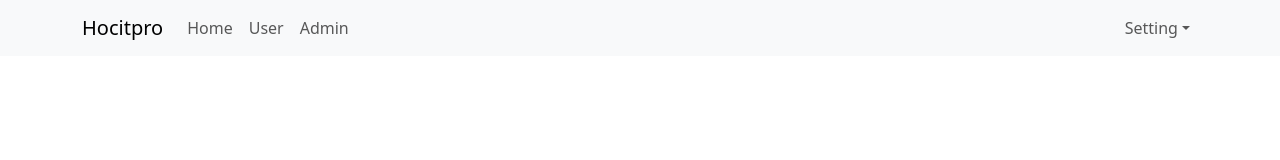
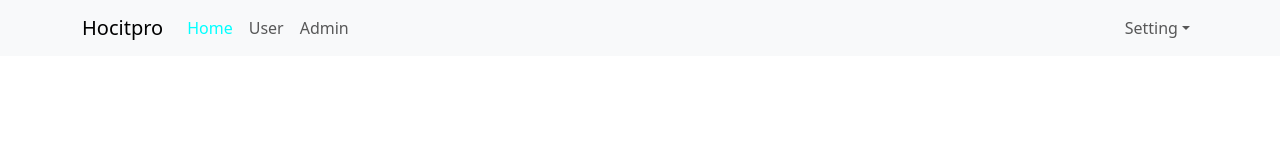
Before and after one commit to Dungnope/reacthoidanit, a React (Create React App) app: page / in a window 1280 px wide. Shown: the top 160 px of the page. Built offline with nearby package versions, Linux system fonts and the light colour scheme.

Commit message:
active link and override default css properties

```diff
--- a/src/App.scss
+++ b/src/App.scss
@@ -7,3 +7,15 @@
   -webkit-font-smoothing: antialiased;
   -moz-osx-font-smoothing: grayscale;
 }
+
+.app-container{
+  .header-container{
+    .navbar-nav {
+      .nav-link {
+        &.active{ // nav-link and active like .nav-link.active
+          color: aqua;
+        }
+      }
+    }
+  }
+}
--- a/src/components/Header/Header.js
+++ b/src/components/Header/Header.js
@@ -2,7 +2,7 @@
 import Nav from 'react-bootstrap/Nav';
 import Navbar from 'react-bootstrap/Navbar';
 import NavDropdown from 'react-bootstrap/NavDropdown';
-import { Link } from 'react-router-dom';
+import { NavLink } from 'react-router-dom';
 const Header = () => {
   return (
     <Navbar expand="lg" className="bg-body-tertiary bg-light">
@@ -11,9 +11,9 @@
         <Navbar.Toggle aria-controls="basic-navbar-nav" />
         <Navbar.Collapse id="basic-navbar-nav">
           <Nav className="me-auto">
-            <Link to='/' className='nav-link'>Home</Link>
-            <Link to='/users' className='nav-link'>User</Link>
-            <Link to='/admin' className='nav-link'>Admin</Link>
+            <NavLink to='/' className='nav-link'>Home</NavLink>
+            <NavLink to='/users' className='nav-link'>User</NavLink>
+            <NavLink to='/admin' className='nav-link'>Admin</NavLink>
             {/* <Nav.Link href="/">Home</Nav.Link>
             <Nav.Link href="/users">User</Nav.Link>
             <Nav.Link href="/admin">Admin</Nav.Link> */}
```
